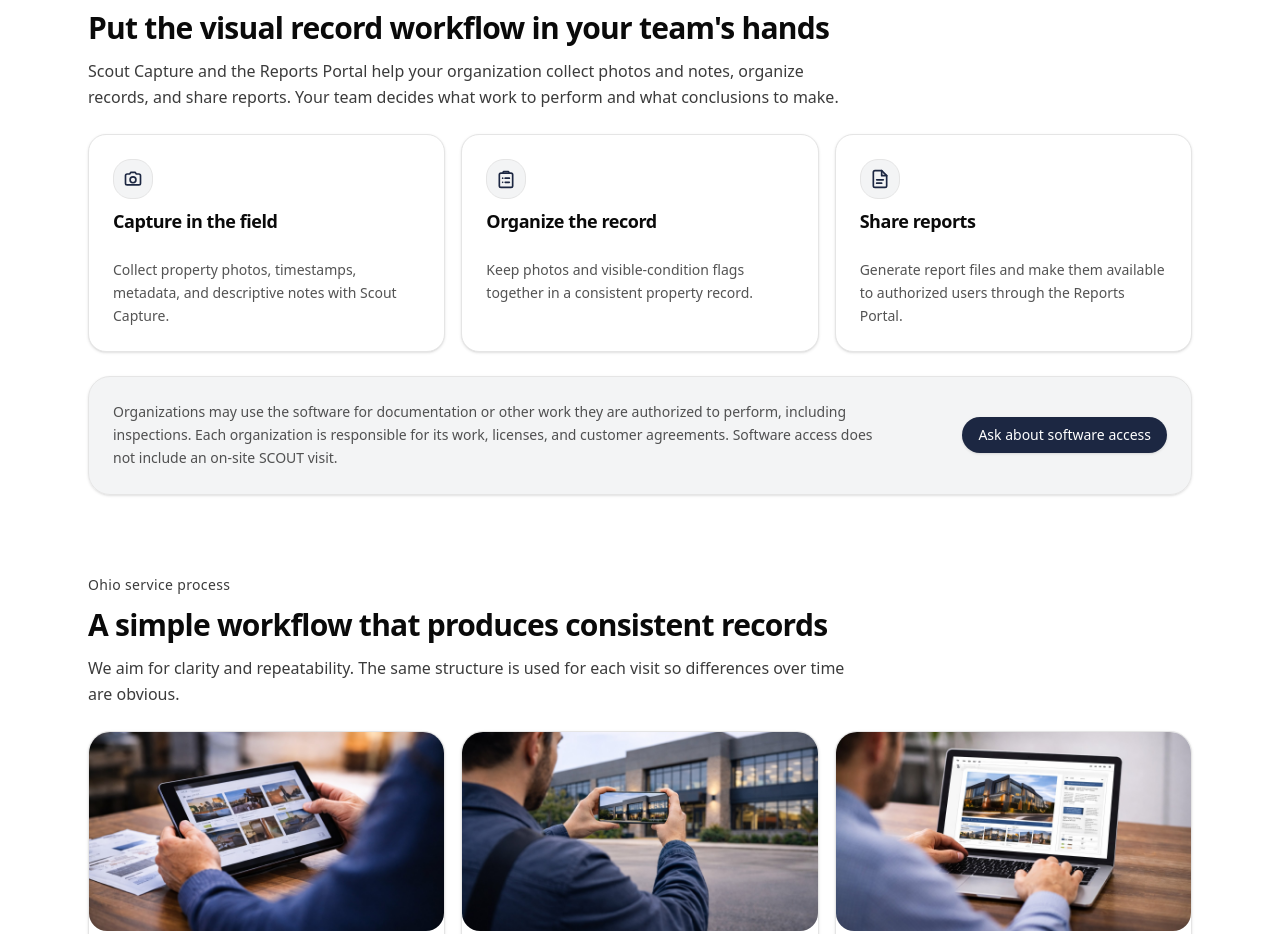
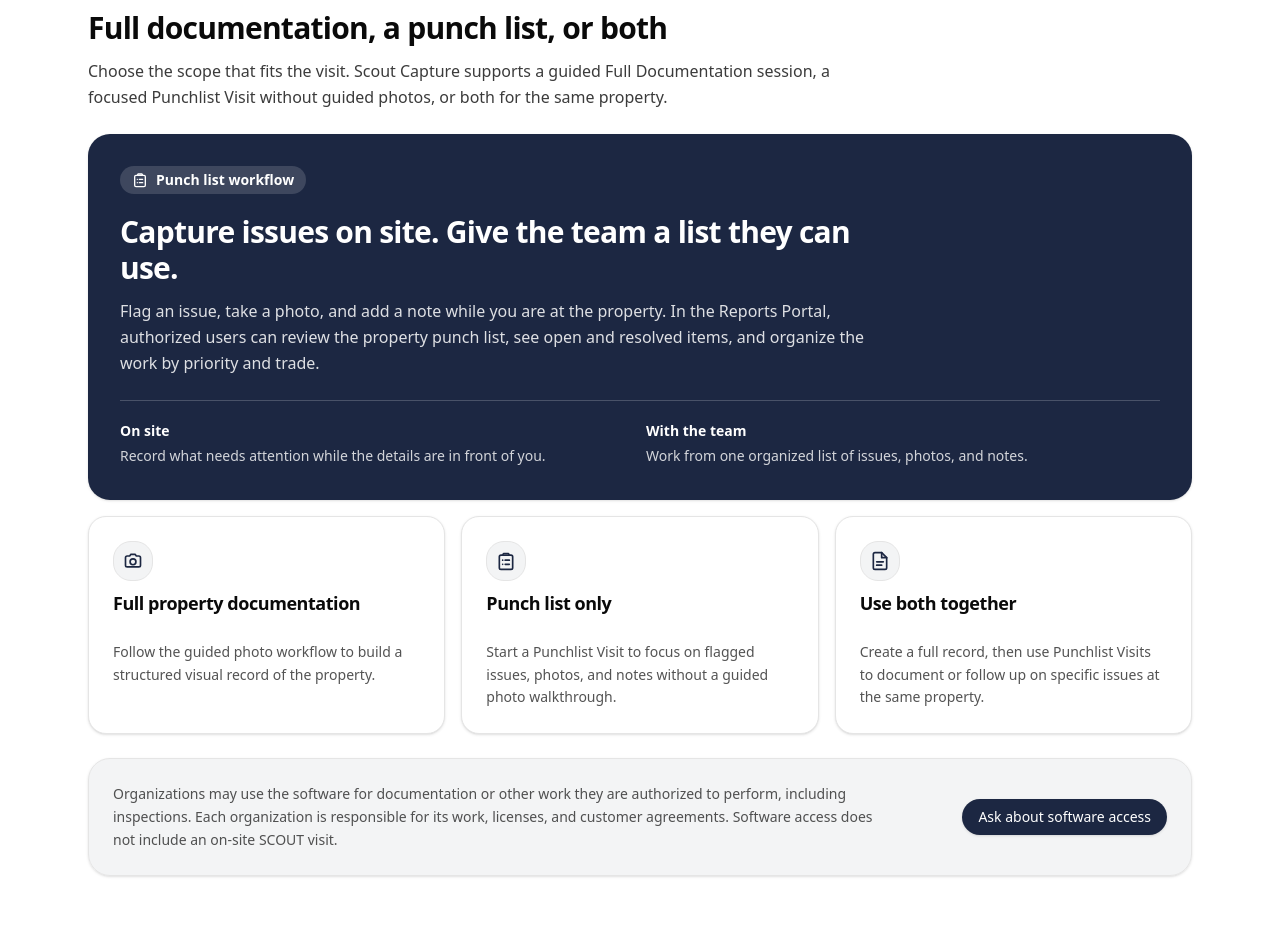
Before and after one commit to bennettb15/scout-site, a React (Vite) app: page / in a window 1280 px wide. Shown: the part 2600-3534 px from the top of the page. Built offline with nearby package versions, Linux system fonts and the light colour scheme.

Commit message:
Highlight Scout Capture punch list workflow

```diff
--- a/src/ScoutMarketingSite.jsx
+++ b/src/ScoutMarketingSite.jsx
@@ -799,13 +799,35 @@ async function handleContactSubmit(e) {
       <Section
         id="software"
         eyebrow="Software for U.S. organizations"
-        title="Put the visual record workflow in your team's hands"
-        subtitle="Scout Capture and the Reports Portal help your organization collect photos and notes, organize records, and share reports. Your team decides what work to perform and what conclusions to make."
+        title="Full documentation, a punch list, or both"
+        subtitle="Choose the scope that fits the visit. Scout Capture supports a guided Full Documentation session, a focused Punchlist Visit without guided photos, or both for the same property."
       >
-        <div className="grid gap-4 md:grid-cols-3">
-          <Feature icon={Camera} title="Capture in the field" desc="Collect property photos, timestamps, metadata, and descriptive notes with Scout Capture." />
-          <Feature icon={ClipboardList} title="Organize the record" desc="Keep photos and visible-condition flags together in a consistent property record." />
-          <Feature icon={FileText} title="Share reports" desc="Generate report files and make them available to authorized users through the Reports Portal." />
+        <div className="rounded-3xl bg-[var(--brand)] p-6 text-white shadow-sm md:p-8">
+          <div className="inline-flex items-center gap-2 rounded-full bg-white/15 px-3 py-1 text-sm font-semibold">
+            <ClipboardList className="h-4 w-4" aria-hidden="true" />
+            Punch list workflow
+          </div>
+          <h3 className="mt-5 max-w-3xl text-2xl font-semibold tracking-tight md:text-3xl">
+            Capture issues on site. Give the team a list they can use.
+          </h3>
+          <p className="mt-3 max-w-3xl text-base leading-relaxed text-white/85">
+            Flag an issue, take a photo, and add a note while you are at the property. In the Reports Portal, authorized users can review the property punch list, see open and resolved items, and organize the work by priority and trade.
+          </p>
+          <div className="mt-6 grid gap-3 border-t border-white/20 pt-5 sm:grid-cols-2">
+            <div>
+              <p className="text-sm font-semibold">On site</p>
+              <p className="mt-1 text-sm leading-relaxed text-white/80">Record what needs attention while the details are in front of you.</p>
+            </div>
+            <div>
+              <p className="text-sm font-semibold">With the team</p>
+              <p className="mt-1 text-sm leading-relaxed text-white/80">Work from one organized list of issues, photos, and notes.</p>
+            </div>
+          </div>
+        </div>
+        <div className="mt-4 grid gap-4 md:grid-cols-3">
+          <Feature icon={Camera} title="Full property documentation" desc="Follow the guided photo workflow to build a structured visual record of the property." />
+          <Feature icon={ClipboardList} title="Punch list only" desc="Start a Punchlist Visit to focus on flagged issues, photos, and notes without a guided photo walkthrough." />
+          <Feature icon={FileText} title="Use both together" desc="Create a full record, then use Punchlist Visits to document or follow up on specific issues at the same property." />
         </div>
         <div className="mt-6 rounded-3xl border border-border bg-[var(--brand)]/5 p-6 shadow-sm md:flex md:items-center md:justify-between md:gap-6">
           <p className="max-w-3xl text-sm leading-relaxed text-foreground/70">Organizations may use the software for documentation or other work they are authorized to perform, including inspections. Each organization is responsible for its work, licenses, and customer agreements. Software access does not include an on-site SCOUT visit.</p>
--- a/src/index.generated.css
+++ b/src/index.generated.css
@@ -963,6 +963,12 @@
   .bg-white {
     background-color: var(--color-white);
   }
+  .bg-white\/15 {
+    background-color: color-mix(in srgb, #fff 15%, transparent);
+    @supports (color: color-mix(in lab, red, red)) {
+      background-color: color-mix(in oklab, var(--color-white) 15%, transparent);
+    }
+  }
   .bg-white\/85 {
     background-color: color-mix(in srgb, #fff 85%, transparent);
     @supports (color: color-mix(in lab, red, red)) {
@@ -1082,6 +1088,9 @@
   }
   .pt-2 {
     padding-top: calc(var(--spacing) * 2);
+  }
+  .pt-5 {
+    padding-top: calc(var(--spacing) * 5);
   }
   .pt-14 {
     padding-top: calc(var(--spacing) * 14);
@@ -2128,6 +2137,11 @@
   .md\:p-7 {
     @media (width >= 48rem) {
       padding: calc(var(--spacing) * 7);
+    }
+  }
+  .md\:p-8 {
+    @media (width >= 48rem) {
+      padding: calc(var(--spacing) * 8);
     }
   }
   .md\:p-10 {
```
